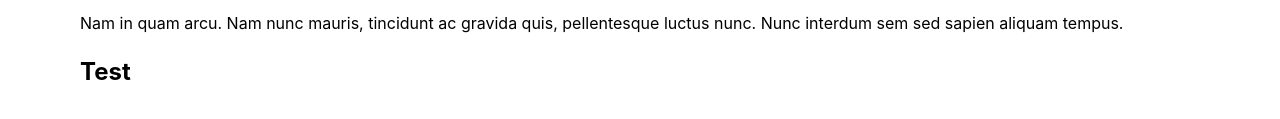
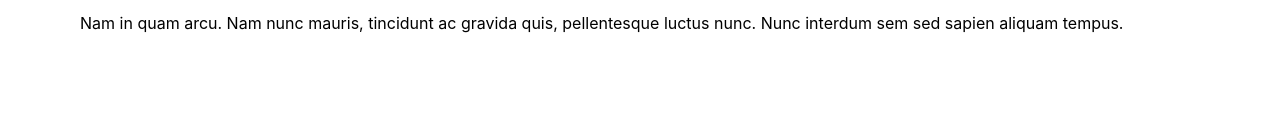
Before and after one commit to chrishow/scroll-scrub-video-component, a website: page demo.html in a window 1280 px wide. Shown: the part 471-590 px from the top of the page. Drawn offline with Linux system fonts and the light colour scheme; no server answers.

Commit message:
Fix package.json and tweak demo

```diff
--- a/demo.html
+++ b/demo.html
@@ -140,9 +140,6 @@
             Nam in quam arcu. Nam nunc mauris, tincidunt ac gravida quis, pellentesque luctus nunc. Nunc interdum sem sed sapien aliquam tempus.
           </p>
 
-
-
-          <h2>Test</h2>
           <scroll-scrub-video
           src="https://chrishow.github.io/scroll-scrub-demo-videos/plane-landing-720p-crf25-g5.mp4"
           firefox-src="https://chrishow.github.io/scroll-scrub-demo-videos/plane-landing-720p-crf25-g1.mp4"
--- a/package.json
+++ b/package.json
@@ -1,7 +1,7 @@
 {
   "name": "scroll-scrub-video-component",
   "version": "1.0.0",
-  "description": "Starter web component project",
+  "description": "Scroll-to-scrub video web component",
   "main": "./dist/scroll-scrub-video-component.js",
   "module": "./dist/scroll-scrub-video-component.js",
   "type": "module",
```
Also changed, not shown: test.html (+0 -3 lines).
